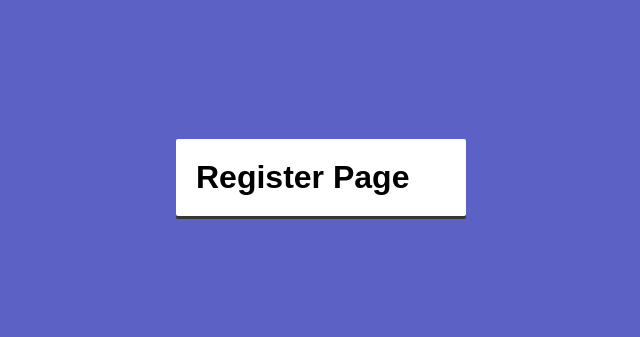
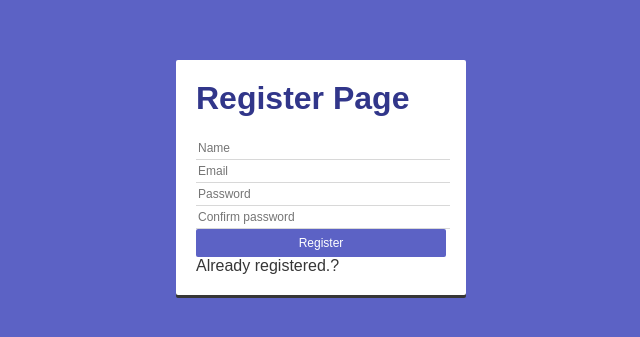
Before and after one commit to blacknoob20/fe-08-journal-app, a React app: page /auth/register in a window 1280 px wide. Shown: the part 223-560 px from the top of the page, without its empty margins (319-959 px from the left). Built offline with nearby package versions, Linux system fonts and the light colour scheme.

Commit message:
Proyecto Journal App | Estilos en el register page

```diff
--- a/src/components/auth/LoginPage.js
+++ b/src/components/auth/LoginPage.js
@@ -39,7 +39,7 @@ export const LoginPage = () => {
                         </p>
                     </div>
                 </div>
-                <Link to="/auth/resgister">
+                <Link to="/auth/resgister" className="link">
                     Create a new account
                 </Link>
             </form>
--- a/src/components/auth/RegisterPage.js
+++ b/src/components/auth/RegisterPage.js
@@ -1,9 +1,48 @@
 import React from 'react'
+import { Link } from 'react-router-dom';
 
 export const RegisterPage = () => {
     return (
-        <div>
-            <h1>Register Page</h1>
-        </div>
+
+        <>
+            <h1 className="auth__title">Register Page</h1>
+            <form>
+                <input
+                    type="text"
+                    placeholder="Name"
+                    name="name"
+                    className="auth__input"
+                    autoComplete="off"
+                />
+                <input
+                    type="text"
+                    placeholder="Email"
+                    name="email"
+                    className="auth__input"
+                    autoComplete="off"
+                />
+                <input
+                    type="password"
+                    placeholder="Password"
+                    name="password"
+                    className="auth__input"
+                />
+                <input
+                    type="password"
+                    placeholder="Confirm password"
+                    name="password2"
+                    className="auth__input"
+                />
+                <button
+                    type="submit"
+                    className="btn btn-primary btn-block"
+                >
+                    Register
+                </button>
+                <Link to="/auth/login" className="link">
+                    Already registered.?
+                </Link>
+            </form>
+        </>
     )
 }
--- a/src/styles/components/_auth.scss
+++ b/src/styles/components/_auth.scss
@@ -24,8 +24,8 @@
 .auth__input{
     color: $dark-grey;
     border: 0px;
-    border-bottom: 1px solid$light-grey;
-    font-size: 10px;
+    border-bottom: 1px solid $light-grey;
+    font-size: 12px;
     height: 20px;
     width: 100%;
     transition: border-bottom .3s ease;
--- /dev/null
+++ b/src/styles/components/_links.scss
@@ -0,0 +1,8 @@
+.link {
+    color: $dark-grey;
+    text-decoration: none;
+
+    &:hover {
+        text-decoration: underline;
+    }
+}
--- a/src/styles/styles.scss
+++ b/src/styles/styles.scss
@@ -3,3 +3,4 @@
 
 @import './components/auth';
 @import './components/buttons';
+@import './components/links';
```
